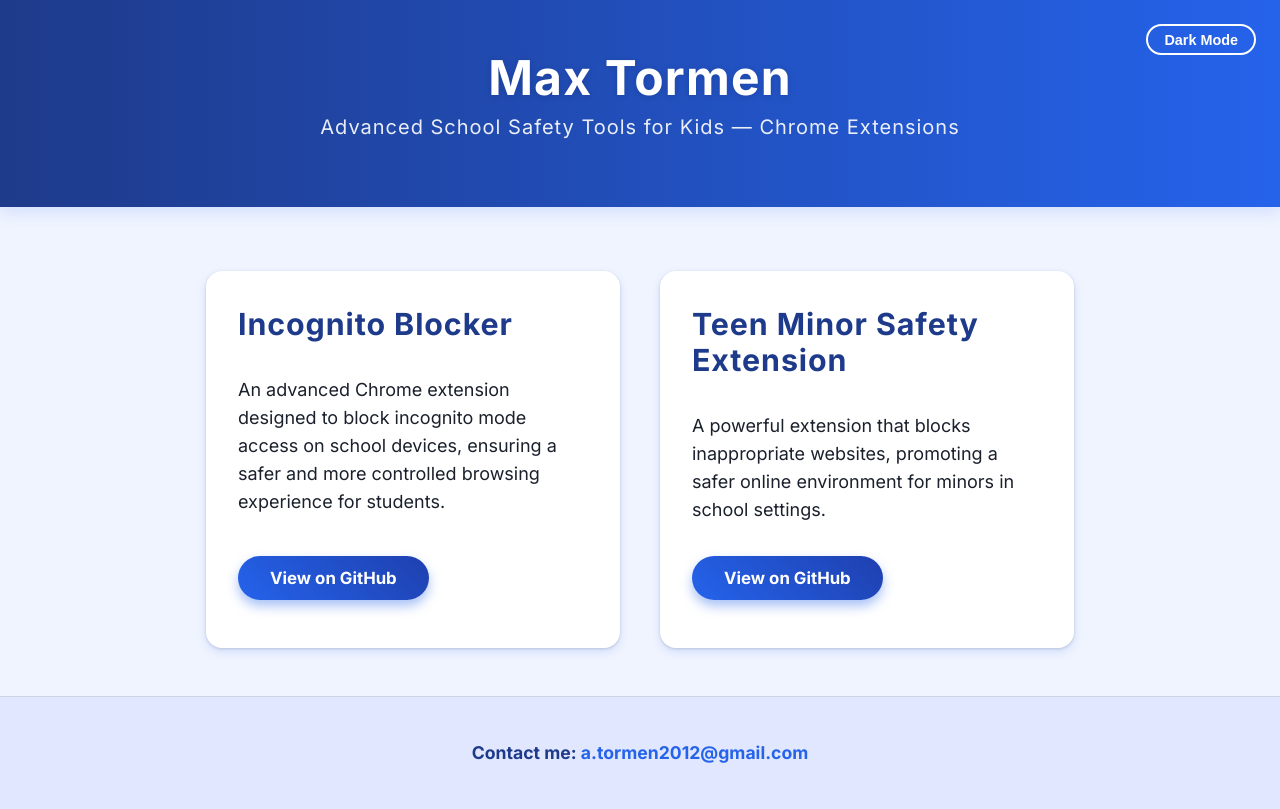
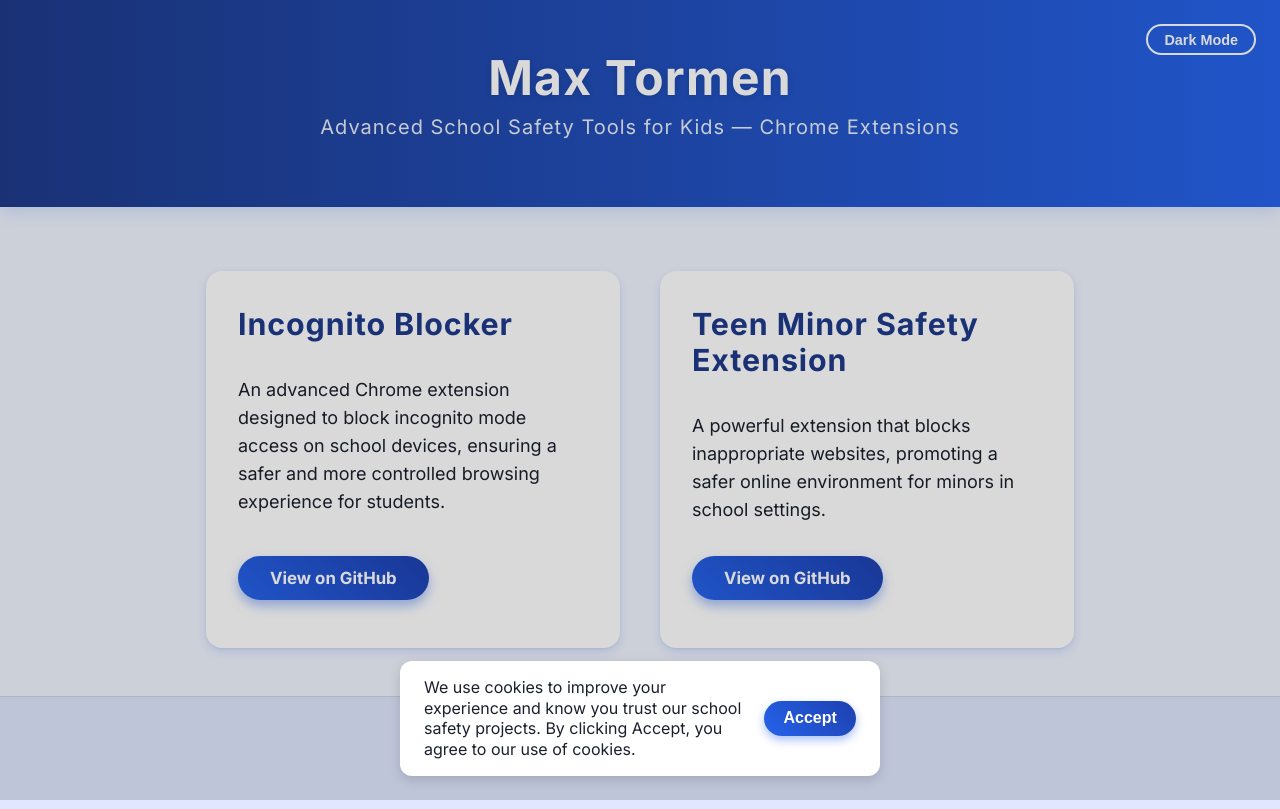
Before and after one commit to MaxYT5184/Max-Tormen-DEV-Tools, a plain HTML site: page index.html in a window 1280 px wide. Drawn offline with Linux system fonts and the light colour scheme.

Commit message:
Update index.html

```diff
--- a/index.html
+++ b/index.html
@@ -30,13 +30,14 @@
       --header-text: #fff;
       --card-bg: #ffffff;
       --card-shadow-light: rgba(37, 99, 235, 0.15);
-      --card-shadow-dark: rgba(0,0,0,0.15);
+      --card-shadow-dark: rgba(0,0,0,0.06);
       --button-bg: linear-gradient(45deg, #2563eb, #1e40af);
       --button-bg-hover: linear-gradient(45deg, #1e40af, #1e3a8a);
       --button-shadow: rgba(37, 99, 235, 0.4);
       --footer-bg: #e0e7ff;
       --footer-text: #1e3a8a;
       --footer-border: #cbd5e1;
+      --overlay-bg: rgba(0,0,0,0.15);
     }
     body.dark {
       --bg: #121214;
@@ -45,13 +46,14 @@
       --header-text: #e4e6eb;
       --card-bg: #1e1e24;
       --card-shadow-light: rgba(30, 58, 138, 0.5);
-      --card-shadow-dark: rgba(0,0,0,0.5);
+      --card-shadow-dark: rgba(0,0,0,0.3);
       --button-bg: linear-gradient(45deg, #1e40af, #2563eb);
       --button-bg-hover: linear-gradient(45deg, #2563eb, #1e40af);
       --button-shadow: rgba(37, 99, 235, 0.7);
       --footer-bg: #1e1e24;
       --footer-text: #a5b4fc;
       --footer-border: #373a4d;
+      --overlay-bg: rgba(0,0,0,0.35);
     }
 
     /* Header */
@@ -62,6 +64,7 @@
       text-align: center;
       box-shadow: 0 5px 15px var(--card-shadow-light);
       position: relative;
+      z-index: 10;
     }
     header h1 {
       margin: 0;
@@ -93,6 +96,7 @@
       cursor: pointer;
       user-select: none;
       transition: background-color 0.3s ease, color 0.3s ease;
+      z-index: 15;
     }
     #darkToggle:hover,
     #darkToggle:focus-visible {
@@ -111,6 +115,8 @@
       display: grid;
       grid-template-columns: repeat(auto-fit, minmax(320px, 1fr));
       gap: 2.5rem;
+      position: relative;
+      z-index: 5;
     }
 
     /* Cards */
@@ -188,6 +194,8 @@
       color: var(--footer-text);
       border-top: 1px solid var(--footer-border);
       user-select: none;
+      position: relative;
+      z-index: 5;
     }
     footer a {
       color: #2563eb;
@@ -231,6 +239,74 @@
       outline: none;
     }
 
+    /* Cookie Consent Banner */
+    #cookieConsent {
+      position: fixed;
+      bottom: 1.5rem;
+      left: 50%;
+      transform: translateX(-50%);
+      background: var(--card-bg);
+      color: var(--text);
+      box-shadow:
+        0 4px 12px rgba(0,0,0,0.15);
+      border-radius: 12px;
+      max-width: 480px;
+      padding: 1rem 1.5rem;
+      display: flex;
+      align-items: center;
+      gap: 1rem;
+      font-size: 1rem;
+      z-index: 99999;
+      opacity: 0;
+      pointer-events: none;
+      transition: opacity 0.35s ease;
+    }
+    #cookieConsent.show {
+      opacity: 1;
+      pointer-events: auto;
+    }
+    #cookieConsent p {
+      flex-grow: 1;
+      margin: 0;
+      line-height: 1.3;
+    }
+    #cookieConsent button {
+      background: var(--button-bg);
+      color: white;
+      border: none;
+      padding: 0.55rem 1.2rem;
+      border-radius: 40px;
+      font-weight: 700;
+      font-size: 1rem;
+      cursor: pointer;
+      box-shadow:
+        0 4px 10px var(--button-shadow);
+      transition: background 0.3s ease, box-shadow 0.3s ease;
+      user-select: none;
+    }
+    #cookieConsent button:hover,
+    #cookieConsent button:focus-visible {
+      background: var(--button-bg-hover);
+      box-shadow:
+        0 6px 18px var(--button-shadow);
+      outline: none;
+    }
+
+    /* Overlay behind cookie banner for focus */
+    #overlay {
+      position: fixed;
+      inset: 0;
+      background: var(--overlay-bg);
+      opacity: 0;
+      pointer-events: none;
+      transition: opacity 0.35s ease;
+      z-index: 99990;
+    }
+    #overlay.show {
+      opacity: 1;
+      pointer-events: auto;
+    }
+
     /* Responsive */
     @media (max-width: 600px) {
       header h1 {
@@ -263,6 +339,15 @@
         bottom: 1.5rem;
         right: 1.5rem;
       }
+      #cookieConsent {
+        max-width: 90vw;
+        flex-direction: column;
+        text-align: center;
+        gap: 0.7rem;
+      }
+      #cookieConsent button {
+        width: 100%;
+      }
     }
   </style>
 </head>
@@ -293,6 +378,13 @@
 
   <button id="toTopBtn" aria-label="Back to top">⬆️</button>
 
+  <!-- Cookie Consent Banner -->
+  <div id="cookieConsent" role="dialog" aria-live="polite" aria-label="Cookie consent">
+    <p>We use cookies to improve your experience and know you trust our school safety projects. By clicking Accept, you agree to our use of cookies.</p>
+    <button id="acceptCookies" aria-label="Accept cookies">Accept</button>
+  </div>
+  <div id="overlay" aria-hidden="true"></div>
+
   <script>
     // Dark mode toggle with localStorage
     const darkToggle = document.getElementById('darkToggle');
@@ -318,7 +410,6 @@
     if (savedMode === 'true') {
       setDarkMode(true);
     } else if (!savedMode) {
-      // If no saved mode, check system preference
       const prefersDark = window.matchMedia('(prefers-color-scheme: dark)').matches;
       setDarkMode(prefersDark);
     }
@@ -337,6 +428,46 @@
     toTopBtn.addEventListener('click', () => {
       window.scrollTo({ top: 0, behavior: 'smooth' });
     });
+
+    // Cookie consent
+    const cookieConsent = document.getElementById('cookieConsent');
+    const acceptCookies = document.getElementById('acceptCookies');
+    const overlay = document.getElementById('overlay');
+
+    function setCookie(name, value, days) {
+      const expires = new Date(Date.now() + days * 864e5).toUTCString();
+      document.cookie = name + '=' + encodeURIComponent(value) + '; expires=' + expires + '; path=/';
+    }
+
+    function getCookie(name) {
+      return document.cookie.split('; ').reduce((r, v) => {
+        const parts = v.split('=');
+        return parts[0] === name ? decodeURIComponent(parts[1]) : r
+      }, '');
+    }
+
+    function showCookieConsent(show) {
+      if (show) {
+        cookieConsent.classList.add('show');
+        overlay.classList.add('show');
+        document.body.style.overflow = 'hidden'; // prevent scroll while visible
+      } else {
+        cookieConsent.classList.remove('show');
+        overlay.classList.remove('show');
+        document.body.style.overflow = ''; // restore scroll
+      }
+    }
+
+    // Check cookie on load
+    if (!getCookie('acceptedCookies')) {
+      showCookieConsent(true);
+    }
+
+    acceptCookies.addEventListener('click', () => {
+      setCookie('acceptedCookies', 'true', 365);
+      showCookieConsent(false);
+    });
+
   </script>
 </body>
 </html>
```
